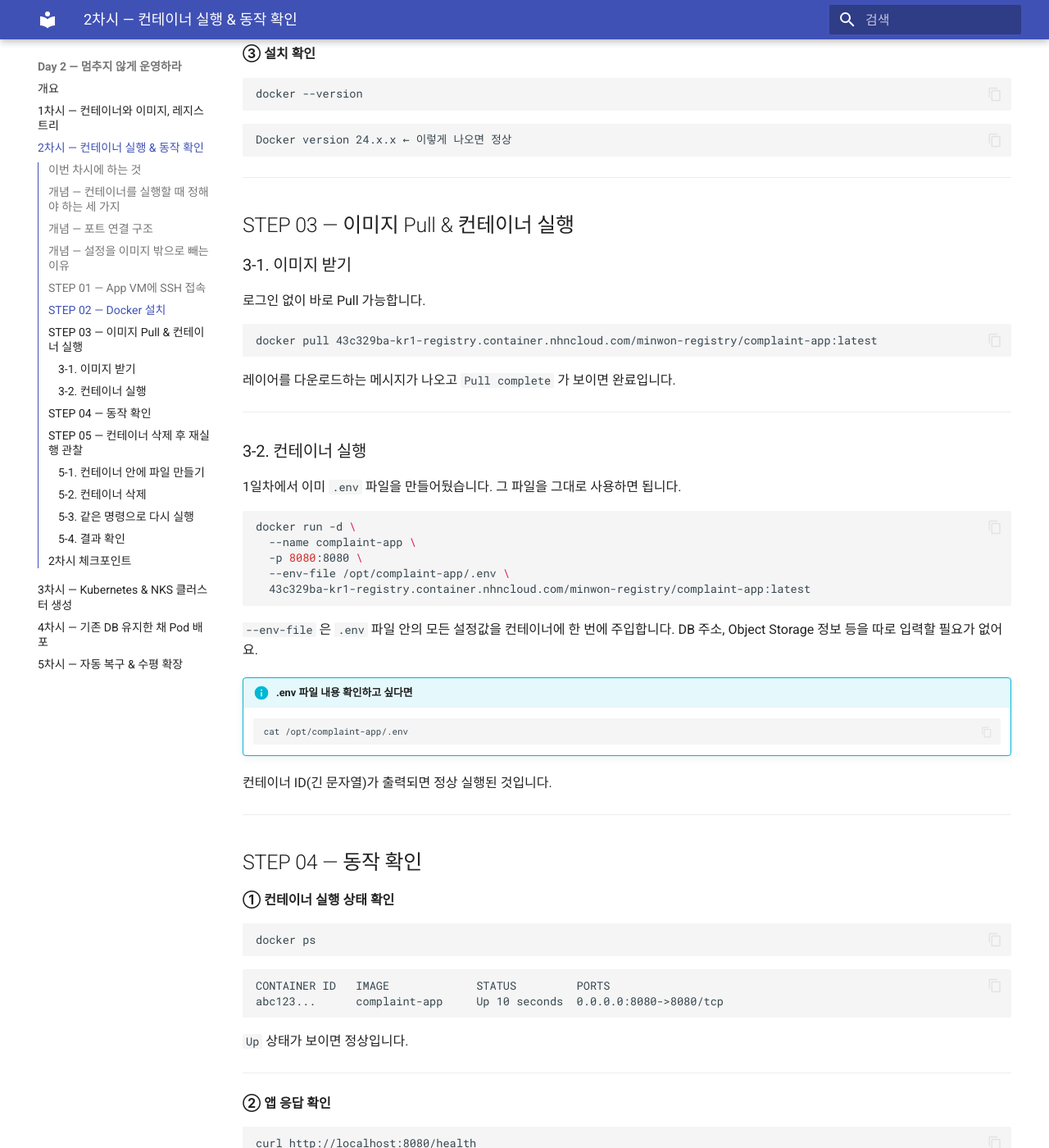
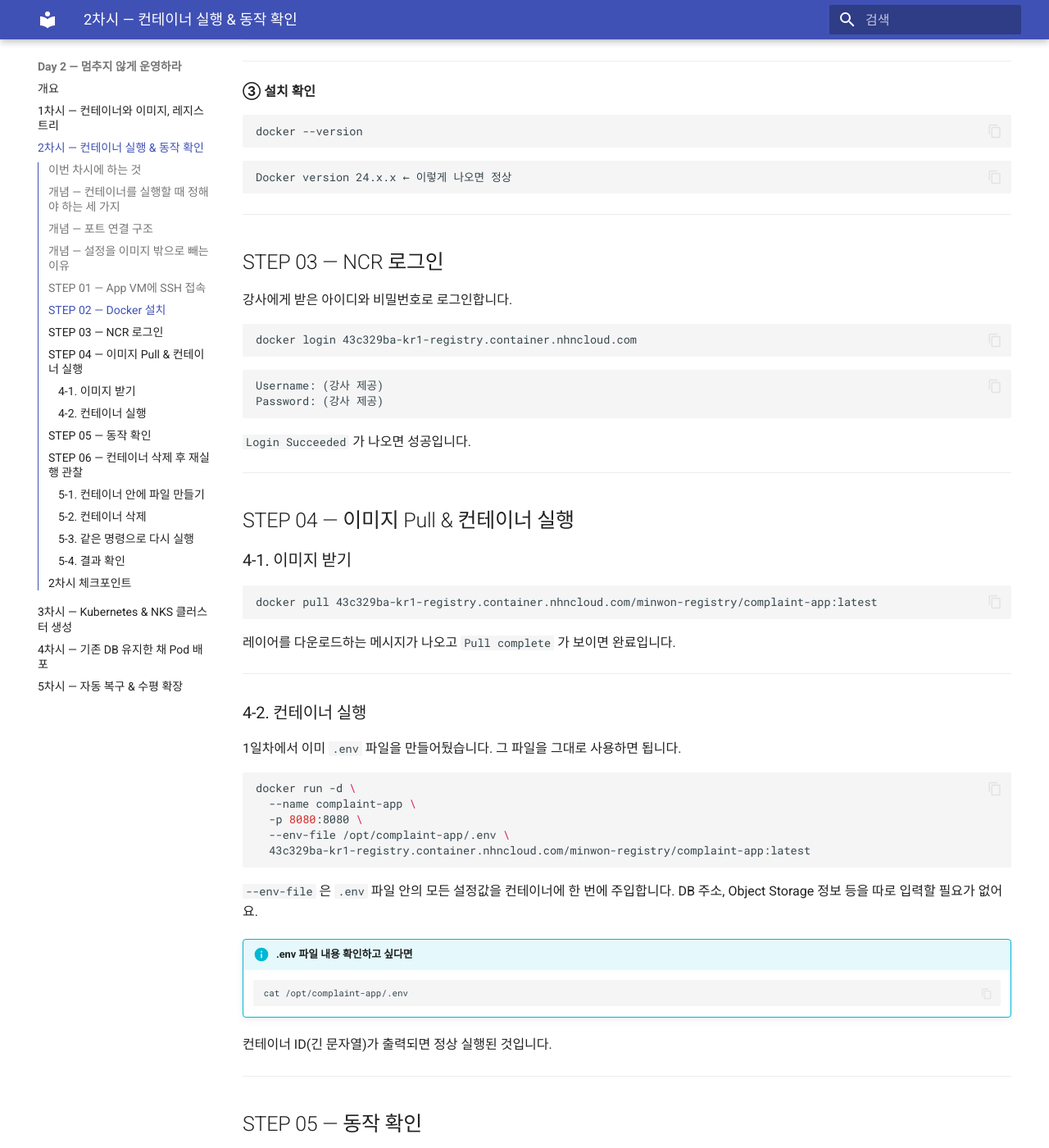
Before and after one commit to skilleat-labs/cloud-native-minwon-lab, an MkDocs documentation site: the page built from docs/day2/session2.md, in a window 1280 px wide and 1400 px high, scrolled down 3124 px. Shown: the whole window at 82% size. Built offline with MkDocs 1.6.1 and Material for MkDocs 9.7.7, drawn with Linux system fonts in a browser that asks for light colours; some of the changed text lies outside the part shown.

Commit message:
Day2 2차시: NCR docker login 단계 추가 (강사 제공 계정)

````diff
--- a/docs/day2/session2.md
+++ b/docs/day2/session2.md
@@ -11,9 +11,10 @@
 |------|------|
 | 01 | App VM에 SSH 접속 |
 | 02 | Docker 설치 |
-| 03 | 이미지 Pull & 컨테이너 실행 |
-| 04 | 동작 확인 |
-| 05 | 컨테이너 삭제 후 재실행 — 상태 관찰 |
+| 03 | NCR 로그인 |
+| 04 | 이미지 Pull & 컨테이너 실행 |
+| 05 | 동작 확인 |
+| 06 | 컨테이너 삭제 후 재실행 — 상태 관찰 |
 
 ---
 
@@ -141,11 +142,26 @@
 
 ---
 
-## STEP 03 — 이미지 Pull & 컨테이너 실행
+## STEP 03 — NCR 로그인
 
-### 3-1. 이미지 받기
+강사에게 받은 아이디와 비밀번호로 로그인합니다.
 
-로그인 없이 바로 Pull 가능합니다.
+```bash
+docker login 43c329ba-kr1-registry.container.nhncloud.com
+```
+
+```
+Username: (강사 제공)
+Password: (강사 제공)
+```
+
+`Login Succeeded` 가 나오면 성공입니다.
+
+---
+
+## STEP 04 — 이미지 Pull & 컨테이너 실행
+
+### 4-1. 이미지 받기
 
 ```bash
 docker pull 43c329ba-kr1-registry.container.nhncloud.com/minwon-registry/complaint-app:latest
@@ -155,7 +171,7 @@
 
 ---
 
-### 3-2. 컨테이너 실행
+### 4-2. 컨테이너 실행
 
 1일차에서 이미 `.env` 파일을 만들어뒀습니다. 그 파일을 그대로 사용하면 됩니다.
 
@@ -179,7 +195,7 @@
 
 ---
 
-## STEP 04 — 동작 확인
+## STEP 05 — 동작 확인
 
 **① 컨테이너 실행 상태 확인**
 
@@ -232,7 +248,7 @@
 
 ---
 
-## STEP 05 — 컨테이너 삭제 후 재실행 관찰
+## STEP 06 — 컨테이너 삭제 후 재실행 관찰
 
 컨테이너를 지우면 **컨테이너 안의 데이터는 사라지지만, DB와 Object Storage는 그대로**임을 확인합니다.
 
````
